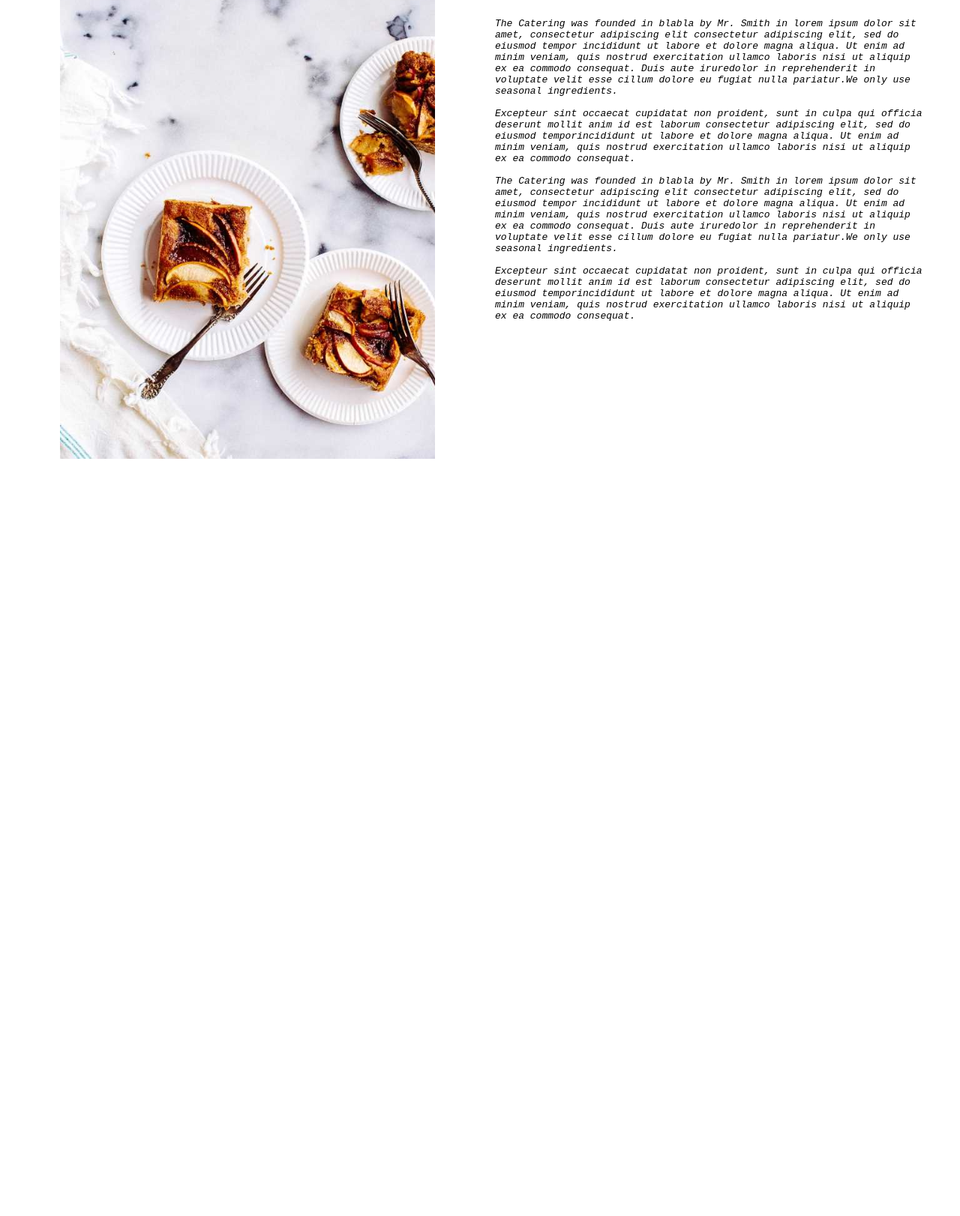
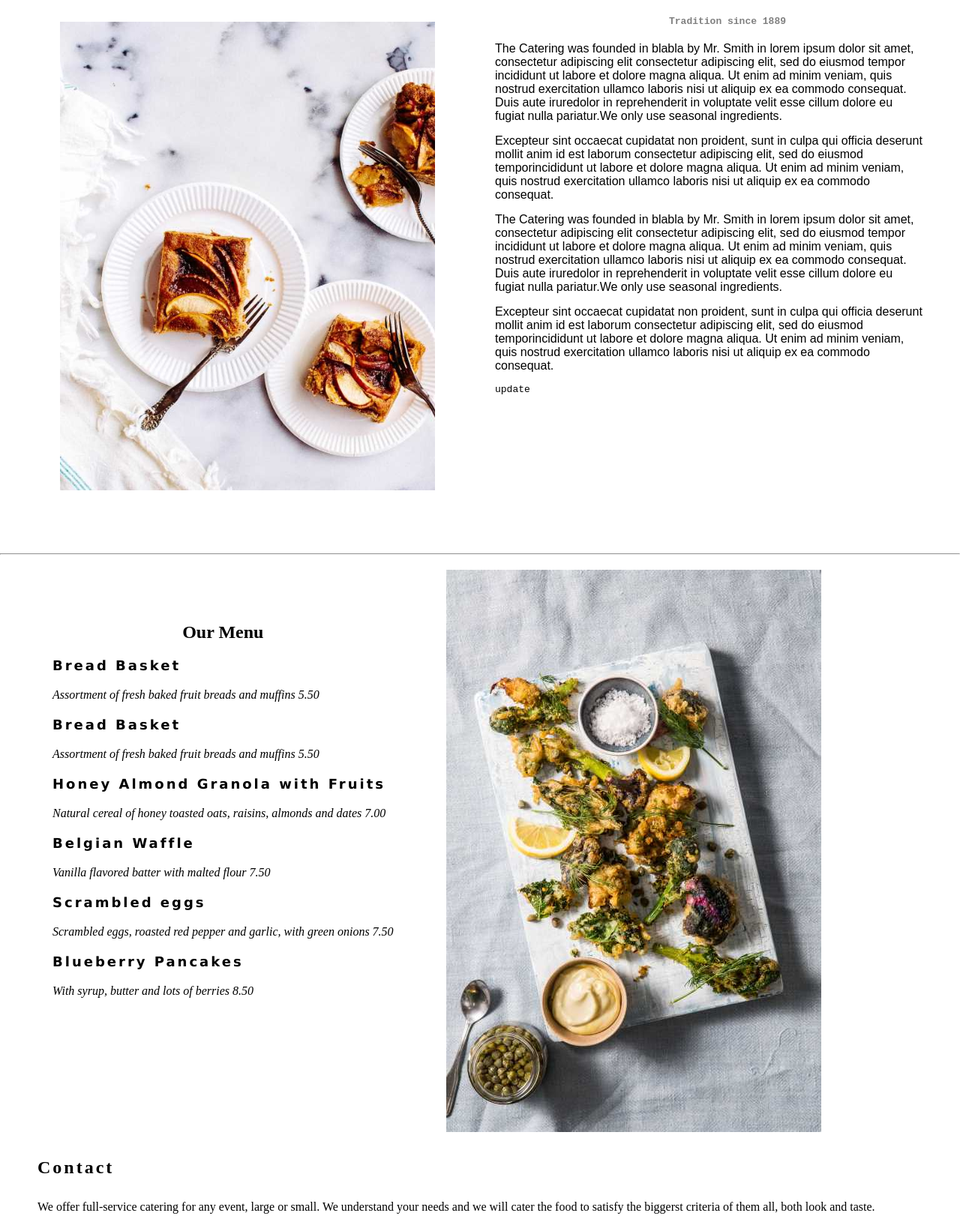
Before and after one commit to sgujuluva/catering-project2, a plain HTML site: page index.html in a window 1280 px wide. Shown: the part 994-2616 px from the top of the page at 75% size. Before the commit the page ends 1690 px from the top, so only its background shows below. Drawn offline with Linux system fonts and the light colour scheme.

Commit message:
last commit on 16-01

```diff
--- a/index.html
+++ b/index.html
@@ -1,10 +1,10 @@
 <!DOCTYPE html>
 <html lang="en">
   <head>
-    <meta charset="UTF-8">
-    <meta http-equiv="X-UA-Compatible" content="IE=edge">
-    <meta name="viewport" content="width=device-width, initial-scale=1.0">
-   <link rel="stylesheet" href="./style.css">
+    <meta charset="UTF-8" />
+    <meta http-equiv="X-UA-Compatible" content="IE=edge" />
+    <meta name="viewport" content="width=device-width, initial-scale=1.0" />
+    <link rel="stylesheet" href="./style.css" />
     <title>Catering</title>
   </head>
   <body>
@@ -22,26 +22,118 @@
     </nav>
     <!-- image-1 -->
     <section class="hamburger">
-        <img src="./img/hamburger1.jpg" alt="hamburger image">
+      <img src="./img/hamburger1.jpg" alt="hamburger image" />
       <p>Le Catering</p>
     </section>
     <!-- About catering -->
     <section class="about-catering">
       <div class="image-about-catering">
-<img src="./img/tablesetting2.jpg" alt="table settings image" width="500">
+        <img
+          src="./img/tablesetting2.jpg"
+          alt="table settings image"
+          width="500"
+        />
       </div>
       <div class="text-about-catering">
-            <h2>
-                About Catering
-            </h2>
+        <h2>About Catering</h2>
         <h4>Tradition since 1889</h4>
-            <p>The Catering was founded in blabla by Mr. Smith in lorem ipsum dolor sit amet, consectetur adipiscing elit consectetur adipiscing elit, sed do eiusmod tempor incididunt ut labore et dolore magna aliqua. Ut enim ad minim veniam, quis nostrud exercitation ullamco laboris nisi ut aliquip ex ea commodo consequat. Duis aute iruredolor in reprehenderit in voluptate velit esse cillum dolore eu fugiat nulla pariatur.We only use seasonal ingredients.</p><br>
-            <p>Excepteur sint occaecat cupidatat non proident, sunt in culpa qui officia deserunt mollit anim id est laborum consectetur adipiscing elit, sed do eiusmod temporincididunt ut labore et dolore magna aliqua. Ut enim ad minim veniam, quis nostrud exercitation ullamco laboris nisi ut aliquip ex ea commodo consequat.</p><br>
-            <p>The Catering was founded in blabla by Mr. Smith in lorem ipsum dolor sit amet, consectetur adipiscing elit consectetur adipiscing elit, sed do eiusmod tempor incididunt ut labore et dolore magna aliqua. Ut enim ad minim veniam, quis nostrud exercitation ullamco laboris nisi ut aliquip ex ea commodo consequat. Duis aute iruredolor in reprehenderit in voluptate velit esse cillum dolore eu fugiat nulla pariatur.We only use seasonal ingredients.</p><br>
-            <p>Excepteur sint occaecat cupidatat non proident, sunt in culpa qui officia deserunt mollit anim id est laborum consectetur adipiscing elit, sed do eiusmod temporincididunt ut labore et dolore magna aliqua. Ut enim ad minim veniam, quis nostrud exercitation ullamco laboris nisi ut aliquip ex ea commodo consequat.</p><br>
+        <p>
+          The Catering was founded in blabla by Mr. Smith in lorem ipsum dolor
+          sit amet, consectetur adipiscing elit consectetur adipiscing elit, sed
+          do eiusmod tempor incididunt ut labore et dolore magna aliqua. Ut enim
+          ad minim veniam, quis nostrud exercitation ullamco laboris nisi ut
+          aliquip ex ea commodo consequat. Duis aute iruredolor in reprehenderit
+          in voluptate velit esse cillum dolore eu fugiat nulla pariatur.We only
+          use seasonal ingredients.
+        </p>
+        <br />
+        <p>
+          Excepteur sint occaecat cupidatat non proident, sunt in culpa qui
+          officia deserunt mollit anim id est laborum consectetur adipiscing
+          elit, sed do eiusmod temporincididunt ut labore et dolore magna
+          aliqua. Ut enim ad minim veniam, quis nostrud exercitation ullamco
+          laboris nisi ut aliquip ex ea commodo consequat.
+        </p>
+        <br />
+        <p>
+          The Catering was founded in blabla by Mr. Smith in lorem ipsum dolor
+          sit amet, consectetur adipiscing elit consectetur adipiscing elit, sed
+          do eiusmod tempor incididunt ut labore et dolore magna aliqua. Ut enim
+          ad minim veniam, quis nostrud exercitation ullamco laboris nisi ut
+          aliquip ex ea commodo consequat. Duis aute iruredolor in reprehenderit
+          in voluptate velit esse cillum dolore eu fugiat nulla pariatur.We only
+          use seasonal ingredients.
+        </p>
+        <br />
+        <p>
+          Excepteur sint occaecat cupidatat non proident, sunt in culpa qui
+          officia deserunt mollit anim id est laborum consectetur adipiscing
+          elit, sed do eiusmod temporincididunt ut labore et dolore magna
+          aliqua. Ut enim ad minim veniam, quis nostrud exercitation ullamco
+          laboris nisi ut aliquip ex ea commodo consequat.
+        </p>
+        <br />update
+      </div>
+    </section>
+    <hr />
+    <!-- menu -->
+    <section class="menu">
+      <div class="menu-items">
+        <h2>Our Menu</h2>
+        <div class="menu-item1">
+          <h5>Bread Basket</h5>
+          <p>Assortment of fresh baked fruit breads and muffins 5.50</p>
+        </div>
+        <div class="menu-item1">
+          <h5>Bread Basket</h5>
+          <p>Assortment of fresh baked fruit breads and muffins 5.50</p>
+        </div>
+        <div class="menu-item2">
+          <h5>Honey Almond Granola with Fruits</h5>
+          <p>
+            Natural cereal of honey toasted oats, raisins, almonds and dates
+            7.00
+          </p>
+        </div>
+        <div class="menu-item3">
+          <h5>Belgian Waffle</h5>
+          <p>Vanilla flavored batter with malted flour 7.50</p>
+        </div>
+        <div class="menu-item4">
+          <h5>Scrambled eggs</h5>
+          <p>
+            Scrambled eggs, roasted red pepper and garlic, with green onions
+            7.50
+          </p>
+        </div>
+        <div class="menu-item5">
+          <h5>Blueberry Pancakes</h5>
+          <p>With syrup, butter and lots of berries 8.50</p>
+        </div>
+      </div>
+      <div class="menu-image">
+          <img src="./img/tablesetting3.jpg" alt="table setting 3">
+      </div>
+    </section>
+    <!--contact section  -->
+    <section class="contact">
+      <h2>Contact</h2>
+        <p>
+            We offer full-service catering for any event, large or small. We understand your needs and we will cater the food to satisfy the biggerst criteria of them all, both look and taste.
+        </p><br>
+        <p>Do not hesitate to contact us.</p><br>
+        <h3>Catering Service, 42nd Living St, 43043 New York, NY</h3><br>
+        <p>You can also contact us by phone 00553123-2323 or email catering@catering.com, or you can send us a message here:</p>
+        <form class="contact-form">
+          <input type="text" placeholder="Name" required name="name">
+          <input type="number" placeholder="How many people" required name="people">
+          <input type="datetime" placeholder="Date & Time" required name="date" value="2022-1-01T16:00">
 
-        </div>
-
+        </form>
     </section>
+    <!-- footer -->
+    <footer>
+      <p class="footer-text">Powered by Sangeetha😎️</p>
+    </footer>
   </body>
 </html>
--- a/style.css
+++ b/style.css
@@ -5,7 +5,7 @@
 /* menu navigation */
 
 nav{
-    margin-top: 20px;
+    margin-top: 10px;
     display:flex;
     justify-content: space-between;
   }
@@ -24,7 +24,7 @@ color:black;
 .menu li{
     list-style-type: none;
     display:inline;
-    padding:3rem;
+    padding:1rem;
 
 }
 .menu li a{
@@ -58,9 +58,72 @@ color:black;
       color:grey;
       text-align: center;
       margin-top: 50px;
-      margin-bottom: 30px;
+      margin-bottom: 20px;
   }
   .about-catering .text-about-catering p{
-  font-style: italic;
+  font-family: sans-serif;
   margin-right: 50px;
+
   }
+  .hamburger{
+      letter-spacing: 4px;
+  }
+/* menu */
+.menu{
+    margin-top: 20px;
+    display: flex;
+
+}
+.menu h2{
+    margin-bottom: 20px;
+    text-align: center;
+}
+.menu-items{
+    margin:70px;
+}
+.menu-items h5{
+    font-family: Verdana, Geneva, Tahoma, sans-serif;
+    font-size: large;
+    margin-bottom: 20px;
+    letter-spacing: 3px;
+}
+.menu-items p{
+    margin-bottom: 20px;
+    font-style: italic;
+
+}
+/*contact section  */
+.contact{
+    margin-top: 30px;
+    margin-bottom: 30px;
+}
+.contact h2{
+    letter-spacing: 3px;
+    margin-bottom: 30px;
+    margin-left: 50px;
+}
+
+.contact p{
+    margin-left: 50px;
+}
+.contact h3{
+    margin-left: 50px;
+    color: grey;
+}
+.contact-form{
+    margin-top: 30px;
+
+}
+
+/* form */
+.contact-form input{
+    display: block;
+    padding:2rem;
+
+}
+/* footer */
+.footer-text{
+    margin-top: 30px;
+    text-align: center;
+    font-family:Verdana, Geneva, Tahoma, sans-serif;
+}
```
Lines whose indentation alone changed are shown as unchanged.
